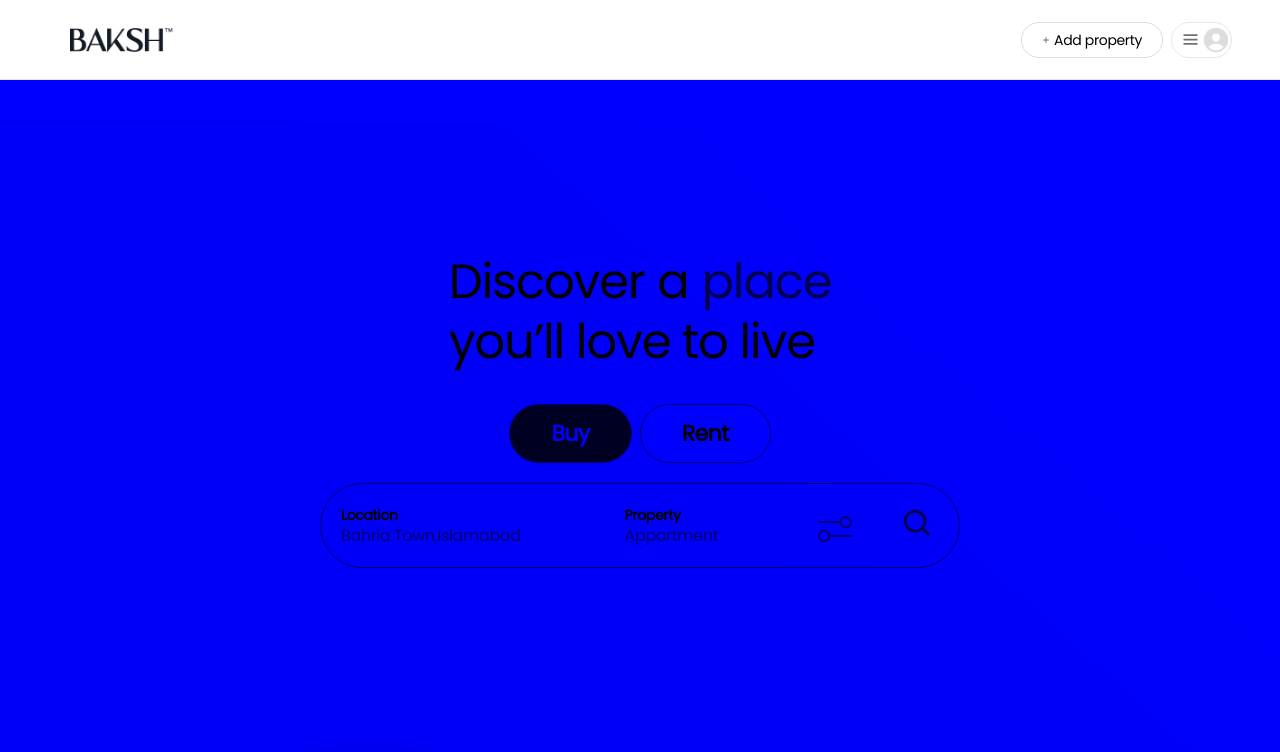
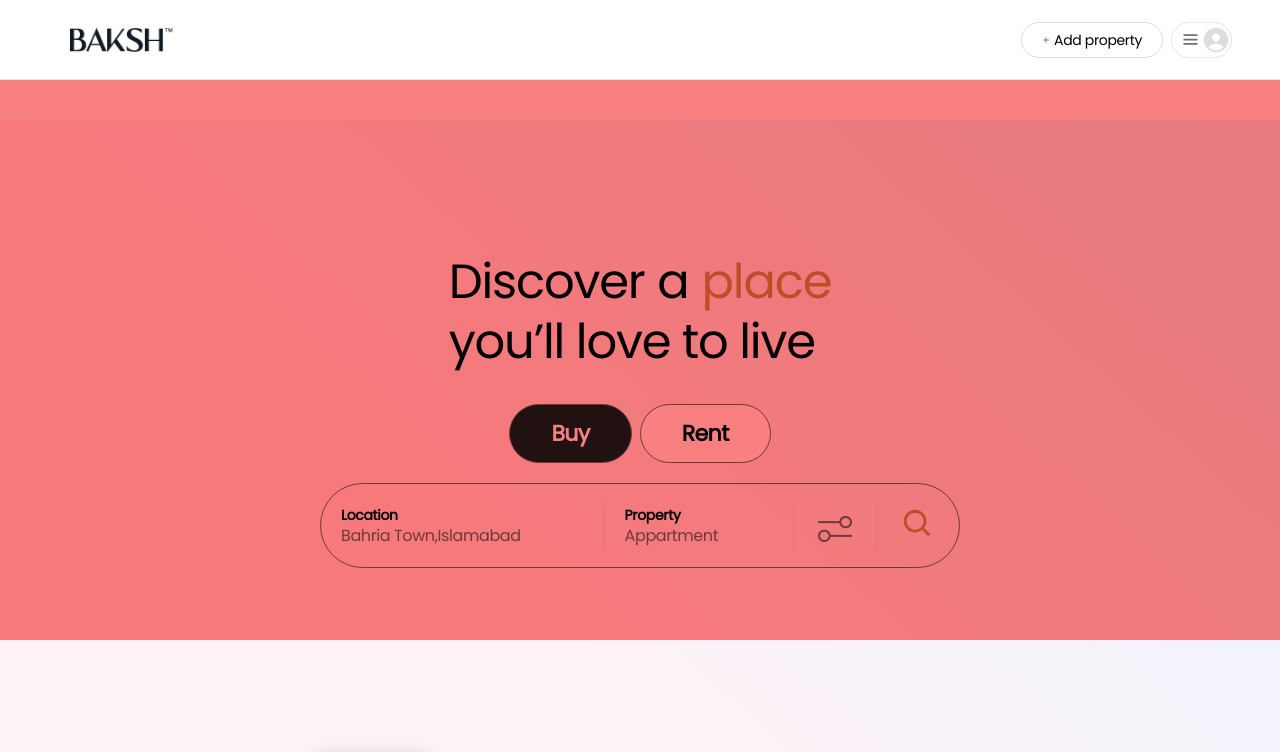
Before and after one commit to MuhammadKhan3/Airnub, a React (Create React App) app: page / in a window 1280 px wide. Shown: the top 752 px of the page. Built offline with nearby package versions, Linux system fonts and the light colour scheme; what tailwind-gradient-mask-image would draw is missing.

Commit message:
msgsdfdfkljasldfjkh

```diff
--- a/src/App.js
+++ b/src/App.js
@@ -5,7 +5,7 @@
 function App() {
   return (
     // h-[90vh]
-  <div className='w-full h-[120%]   '>
+  <div className='w-full h-[100%] bg-red-400   '>
     <Home/>
   </div>
 
--- a/src/index.css
+++ b/src/index.css
@@ -14,7 +14,6 @@
   font-family: 'Poppins', sans-serif;
   width: 100%;
   height: 100%;
-  background-color: blue;
   /* overflow: hidden; */
 
   /* selection:bg-yellow-400 selection:text-white
```
